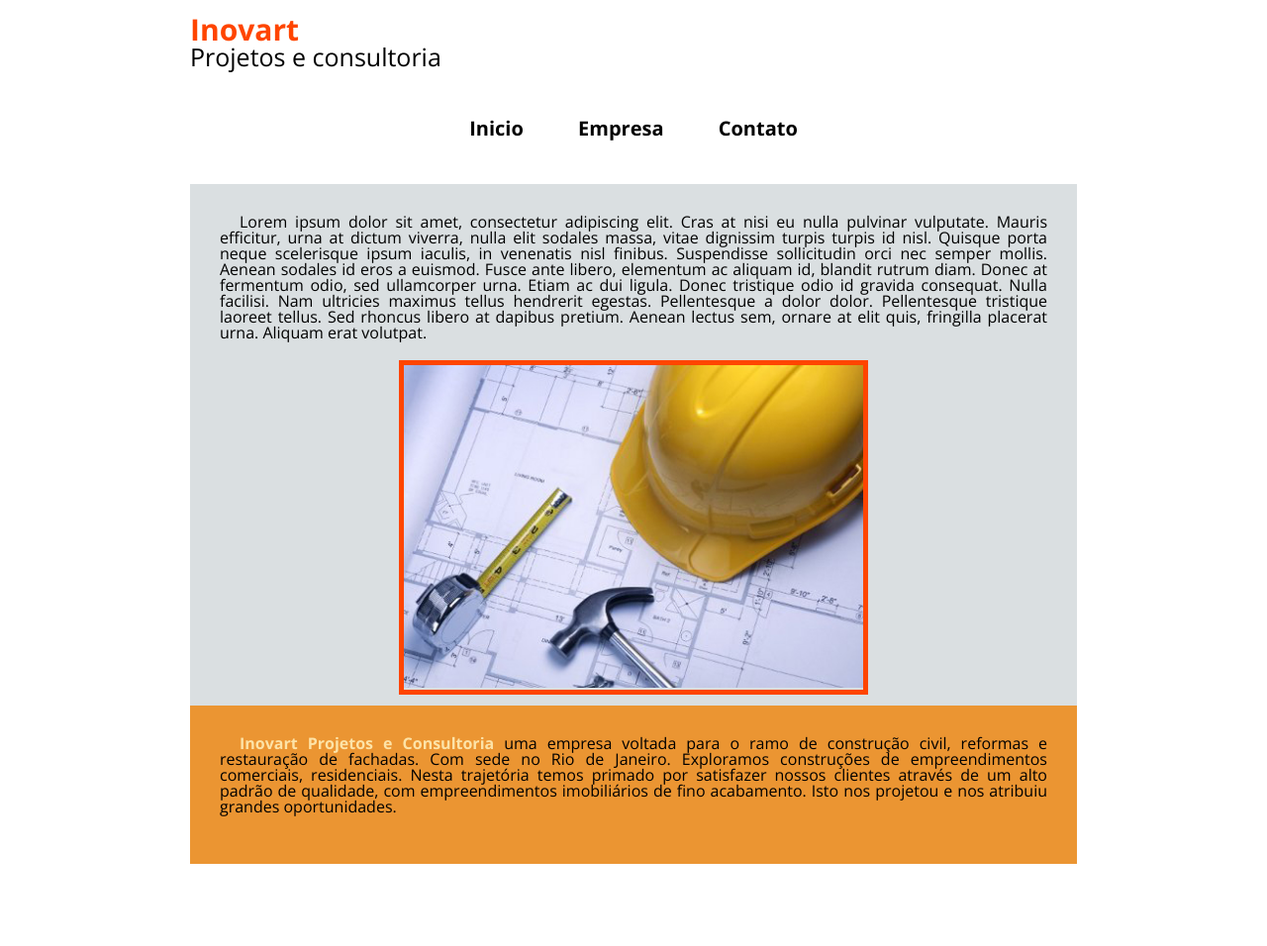
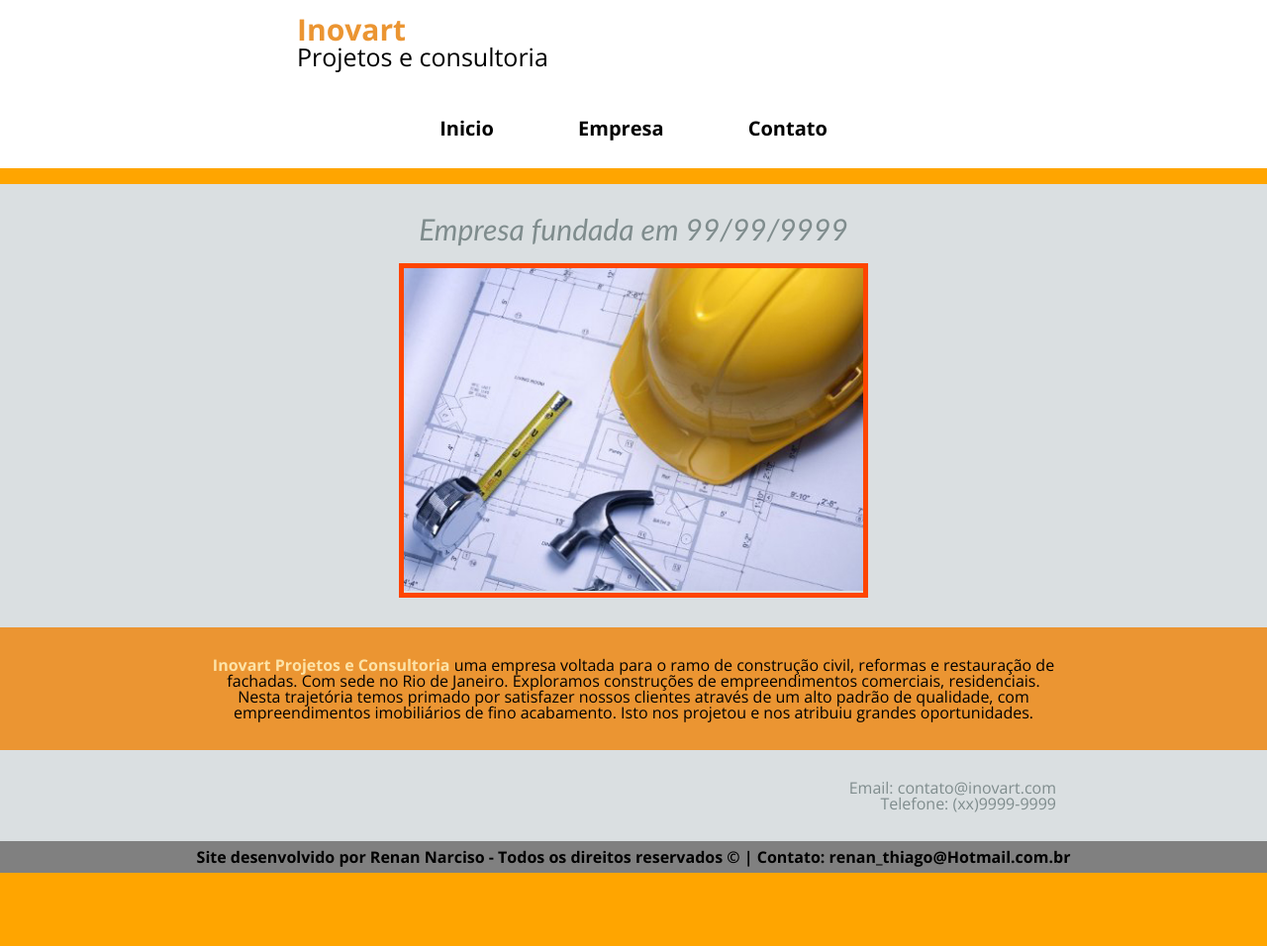
Before and after one commit to Renanzinth/Inovart-projetos-e-consultoria, a plain HTML site: page index.html in a window 1280 px wide. Shown: the whole page at 99% size. Drawn offline with nearby package versions, Linux system fonts and the light colour scheme.

Commit message:
Inovart proj

```diff
--- a/css/estilo.css
+++ b/css/estilo.css
@@ -38,6 +38,8 @@ table {
 }
 
 *{
+	margin: 0;
+	padding: 0;
 	box-sizing: border-box;
 	webkit-box-sizing: border-box;
     -moz-box-sizing: border-box;
@@ -50,18 +52,23 @@ html {
 	height: 100%;
 }
 
+body {
+	height: 100%;
+	text-align: left;
+}
+
 /* FONTE PADRÃO DO SITE */
 
-*{
-	margin: 0;
-	padding: 0;
-	box-sizing:border-box;
+#interface{
+	width: 100%;
+	height: 100%;
+	margin: 0 auto;
+	background-color: orange;
 }
 
-#interface{
-	width: 70%;
-	height: 100%;
-	margin: 0 auto;
+#inicio {
+	padding: 0px;
+	margin: 0px;
 }
 
 #cabecalho {
@@ -72,13 +79,22 @@ html {
 /* TITULO DO CABEÇALHO */
 
 header h1{
+	padding-left: 300px;
 	color:#FF4500;
 	font-weight: bold;
 	font-size: 30px;
 	padding-top: 15px;
 }
 
+header h1:hover {
+	color: #EB9532;
+	font-weight: bold;
+	font-size: 30px;
+	padding-top: 15px;
+}
+
 header h2{
+	padding-left: 300px;
 	font-size: 25px;
 }
 
@@ -96,7 +112,7 @@ nav ul{
 	width: 100%;
 	float: left;
 	text-align: center;
-	word-spacing: 50px;
+	word-spacing: 80px;
 }
 
 nav li{
@@ -110,28 +126,49 @@ nav li:hover {
 
 /* ESTILO DO PARÁGRAFO */
 
-p {
-	width: 100%;
-	text-align: justify;
-	text-indent: 20px;
-	padding-bottom: 20px;
+
+
+/* ARTICLES CFGs */
+
+article>p {
+	width: 70%;
+	margin: 0 auto;
+
 }
 
 article {
 	padding: 30px;
+	margin: 0 auto;
 }
 
-article.intro {
+article.inicio-class {
+	background-color: #DADFE1;
+	width: 100%;
+	height: 100%;
+	margin: 0 auto;
 	text-align: center;
-	background-color: #DADFE1;
-	height: 527px;
 }
 
-article.empresa {
+article span.type-inc p{
+	font-size: 30px;
+	font-style: italic;
+	font-family: 'Gill Sans', sans-serif;
+	color: #7f8c8d;
+	margin: 0 auto;
+	padding-bottom: 20px;
+}
+
+article.empresa-class {
 	text-align: center;
 	background-color: #EB9532;
 	height: 100%;
 }
+article.contato-class {
+	text-align: right;
+	background-color: #DADFE1;
+	color: #7f8c8d;
+}
+
 /* ESTILO DE TEXTO */
 
 span.integer {
@@ -156,7 +193,7 @@ figure.foto-legenda img {
 }
 
 figure.foto-legenda figcaption {
-	background: rgba(0,0,0,0.4);
+	background: rgba(0,0,0,0.2);
 	position: absolute;
 	top: 0px;
 	width: 100%;
@@ -173,12 +210,20 @@ figure.foto-legenda:hover figcaption {
 
 figure.foto-legenda h3{
 	color: #FF4500;
-	text-align: left;
+	text-align: center;
+	padding-top: 290px;
+	padding-left: 163px;
+}
+
+.com-fot {
+	padding-left: 280px;
 }
 
 /* ESTILO DO RODAPÉ DO SITE */
 
 #rodape p{
+	padding: 8px;
 	text-align: center;
 	font-weight: bold;
+	background-color: gray;
 }
--- a/index.html
+++ b/index.html
@@ -13,10 +13,7 @@
 </head>
 
 <body>
-<section id="interface">
-
 	<header id="cabecalho">
-
 		<hgroup>
 		<h1>Inovart</h1>
 		<h2>Projetos e consultoria</h2>
@@ -33,39 +30,53 @@
 
 	</header>
 
+<section id="interface">
+
 	<br/>
-<section>
-<article class="intro">
-	<p>
-		Lorem ipsum dolor sit amet, consectetur adipiscing elit. Cras at nisi eu nulla pulvinar vulputate. Mauris efficitur, urna at dictum viverra, nulla elit sodales massa, vitae dignissim turpis turpis id nisl. Quisque porta neque scelerisque ipsum iaculis, in venenatis nisl finibus. Suspendisse sollicitudin orci nec semper mollis. Aenean sodales id eros a euismod. Fusce ante libero, elementum ac aliquam id, blandit rutrum diam. Donec at fermentum odio, sed ullamcorper urna. Etiam ac dui ligula. Donec tristique odio id gravida consequat. Nulla facilisi. Nam ultricies maximus tellus hendrerit egestas. Pellentesque a dolor dolor. Pellentesque tristique laoreet tellus. Sed rhoncus libero at dapibus pretium. Aenean lectus sem, ornare at elit quis, fringilla placerat urna. Aliquam erat volutpat.
+<section id="inicio">
+<article class="inicio-class">
+	<span class="type-inc">
+		<p>
+			Empresa fundada em 99/99/9999
 		</p>
+	</span>
 
 	<figure class="foto-legenda">
 		<img src="imagens/eng-civil.jpg"/>
 		<figcaption>
 			<h3>Inovart</h3>
-			<p>Projetos e Consultoria</p>
+			<p>
+				<span class="com-fot">Projetos e Consultoria</span>
+			</p>
 		<figcaption>
 	</figure>
 </article>
+</section>
 
-<article class="empresa">
-	<p><span class="integer">Inovart Projetos e Consultoria</span> uma empresa voltada para o ramo de construção civil, reformas e restauração de fachadas. Com sede no Rio de Janeiro. Exploramos construções de empreendimentos
-	comerciais, residenciais. Nesta trajetória temos primado por satisfazer nossos clientes através de um alto padrão de qualidade, com empreendimentos imobiliários de fino acabamento. Isto nos projetou e nos atribuiu grandes oportunidades.
+<section id="empresa">
+<article class="empresa-class">
+	<p>
+	<span class="integer">
+		Inovart Projetos e Consultoria</span> uma empresa voltada para o ramo de construção civil, reformas e restauração de fachadas. Com sede no Rio de Janeiro. Exploramos construções de empreendimentos
+		comerciais, residenciais. Nesta trajetória temos primado por satisfazer nossos clientes através de um alto padrão de qualidade, com empreendimentos imobiliários de fino acabamento. Isto nos projetou e nos atribuiu grandes oportunidades.
 	</p>
 </article>
+</section>
 
-<article class="contato">
+<section id="contato">
+<article class="contato-class">
 	<p>
-
+		Email: contato@inovart.com <br/>
+		&nbsp;&nbsp;&nbsp;&nbsp;&nbsp;Telefone: (xx)9999-9999
 	</p>
 </article>
-
 </section>
 
-	<!-- <footer id="rodape">
-		<p>Site desenvolvido por Renan Narciso. &copy;</p>
-	</footer> -->
+<footer id="rodape">
+	<p>
+		Site desenvolvido por Renan Narciso - Todos os direitos reservados &copy; | Contato: renan_thiago@Hotmail.com.br
+	</p>
+</footer>
 </section>
 </body>
 </html>
```
